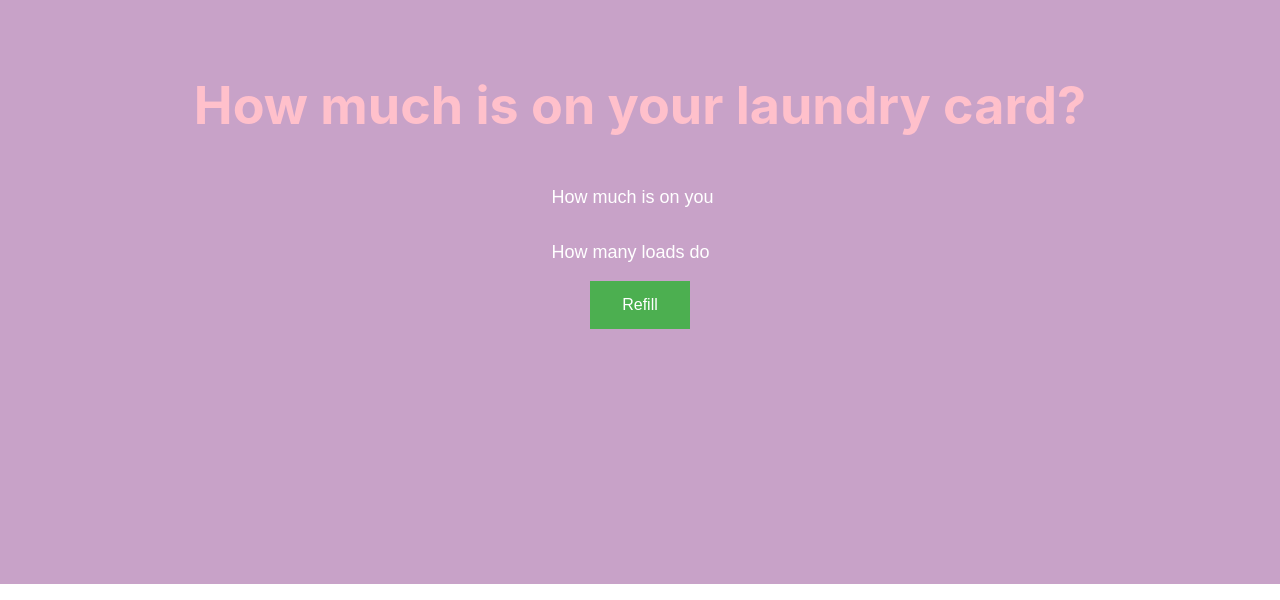
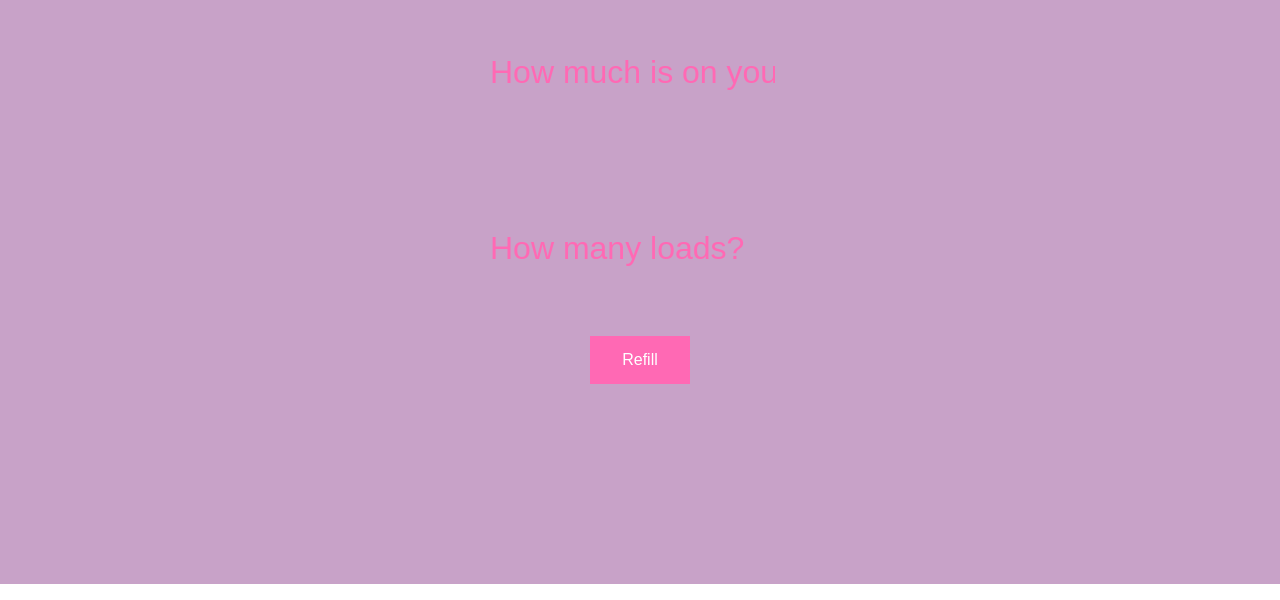
Before and after one commit to msbeethoven/final-laundry, a React (Create React App) app in the folder client/: page / in a window 1280 px wide. Shown: the part 216-816 px from the top of the page. Built offline with nearby package versions, Linux system fonts and the light colour scheme.

Commit message:
Fixed express calculation

```diff
--- a/client/src/AmountBar.js
+++ b/client/src/AmountBar.js
@@ -6,15 +6,20 @@ const AmountBar = (props) => {
     e.preventDefault();
     props.inputValueOnChange(e.target.onCardAmount.value, e.target.loadAmount.value);
   };
+
   return (
     <form className="search" onSubmit={e => handleSubmit(e)}>
 
       <div className="onCardAmount">
-        <input name="onCardAmount" type="number" placeholder="How much is on your card?" required />
+        <input name="onCardAmount" type="number" min="0" step=".01" placeholder="How much is on your card?" required />
       </div>
 
       <div className="loadAmount">
-        <input name="loadAmount" type="number" placeholder="How many loads do you want?" required />
+        <input name="loadAmount" type="number" min="0" placeholder="How many loads?" required />
+      </div>
+
+      <div>
+
       </div>
 
       <button className="searchBtn" type="submit">Refill</button>
--- a/client/src/App.css
+++ b/client/src/App.css
@@ -16,7 +16,6 @@
   align-items: center;
   justify-content: center;
   font-size: calc(10px + 2vmin);
-  color: #FFC0CB;
 }
 
 .App-link {
@@ -28,25 +27,26 @@ input[type=number] {
   background-color: #c8a2c8;
   padding: 12px 20px;
   margin: 8px 0;
-  box-sizing: border-box;
+  box-sizing: content-box;
+  width: 300px;
+  height: 100px;
+  padding: 30px;
   border: 0px solid #ccc;
   -webkit-transition: 0.5s;
   transition: 0.5s;
   outline: none;
+  color:white;
+  font-size: xx-large;
+  /* font-size: calc(10px + 2vmin); */
 }
 
 ::placeholder {
-  color: white;
-  font-size: large;
-
-}
-
-input[type=number]:focus {
-  border: 0px solid #555;
+  color: #FF69B4;
+  font-size: xx-large;
 }
 
 .searchBtn {
-  background-color: #4CAF50; /* Green */
+  background-color: #FF69B4;
   border: none;
   color: white;
   padding: 15px 32px;
--- a/client/src/App.js
+++ b/client/src/App.js
@@ -45,8 +45,6 @@ class App extends Component {
     return (
       <div className="App">
         <header className="App-header">
-          <h1 className="App-title">How much is on your laundry card?</h1>
-
           <div>
             <AmountBar inputValueOnChange={this.inputValueOnChange} />
 
@@ -55,8 +53,6 @@ class App extends Component {
             </div>
 
           </div>
-
-
         </header>
         <p className="App-intro">{this.state.data}</p>
       </div>
--- a/client/src/index.css
+++ b/client/src/index.css
@@ -1,5 +1,7 @@
 body {
   margin: 0;
+  height: 100%;
+  overflow: hidden;
   font-family: -apple-system, BlinkMacSystemFont, "Segoe UI", "Roboto", "Oxygen",
     "Ubuntu", "Cantarell", "Fira Sans", "Droid Sans", "Helvetica Neue",
     sans-serif;
```
Also changed, not shown: client/src/AmountPrice.js (+0 -7 lines), 1 other file (tests, documents, lock files or other folders).
